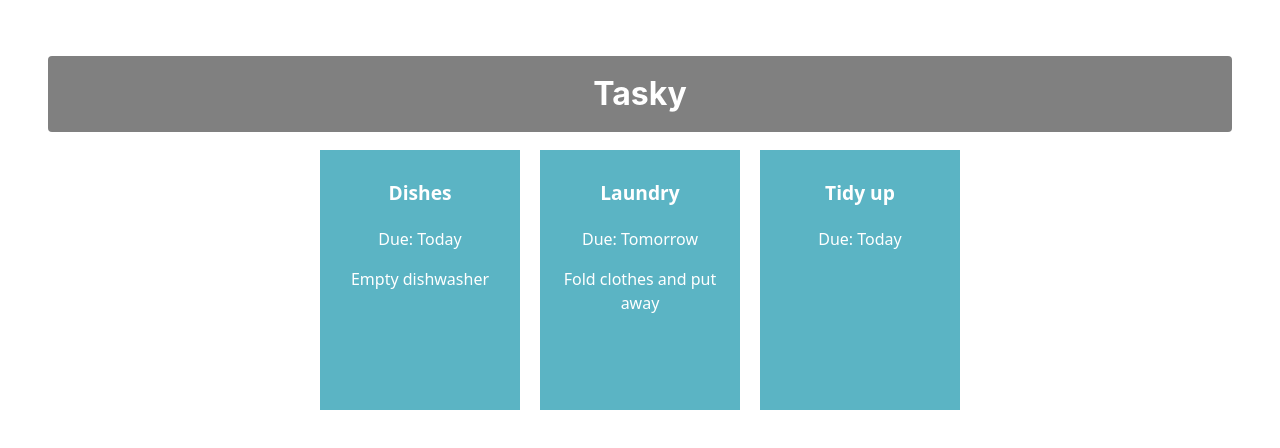
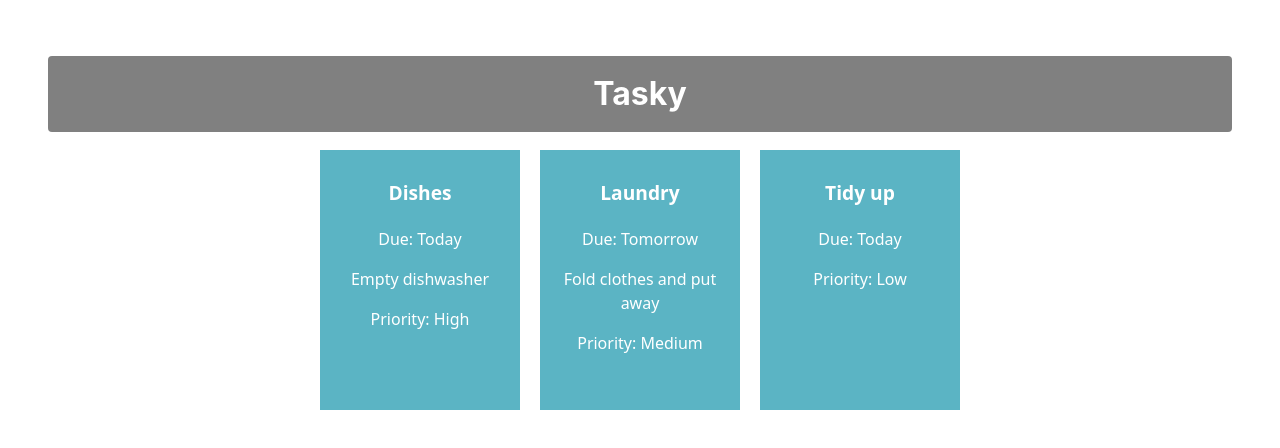
Before and after one commit to karinagassanova/react-basics-labs, a React (Vite) app in the folder webapp2/: page / in a window 1280 px wide. Shown: the top 448 px of the page. Built offline with nearby package versions, Linux system fonts and the light colour scheme.

Commit message:
Tasky Lab 2a - Exercise done

```diff
--- a/webapp2/src/App.jsx
+++ b/webapp2/src/App.jsx
@@ -1,14 +1,13 @@
-// App.js
 import React, { useState } from 'react';
 import './App.css';
 import Task from './components/Task';
 
 function App() {
-  const [ taskState, setTaskState ] = useState({
+  const [ taskState ] = useState({
     tasks: [
-      { id: 1, title:"Dishes", description: "Empty dishwasher", deadline: "Today" },
-      { id: 2, title: "Laundry", description: "Fold clothes and put away", deadline: "Tomorrow" },
-      { id: 3, title: "Tidy up", deadline: "Today" }
+      { id: 1, title:"Dishes", description: "Empty dishwasher", deadline: "Today", priority: "High" },
+      { id: 2, title: "Laundry", description: "Fold clothes and put away", deadline: "Tomorrow", priority: "Medium" },
+      { id: 3, title: "Tidy up", deadline: "Today", priority: "Low" }
     ]
   });
 
@@ -17,10 +16,11 @@
       <h1>Tasky</h1>
       {taskState.tasks.map((task) => (
         <Task
+          key={task.id}
           title={task.title}
           description={task.description}
           deadline={task.deadline}
-      key={task.id}
+          priority={task.priority}
         />
       ))}
     </div>
--- a/webapp2/src/components/Task.jsx
+++ b/webapp2/src/components/Task.jsx
@@ -1,16 +1,14 @@
 import React from 'react';
 
 const Task = (props) => {
-
   return (
     <div className="card">
       <p className="title">{props.title}</p>
       <p>Due: {props.deadline}</p>
       <p>{props.description}</p>
+      <p>Priority: {props.priority}</p>
     </div>
   )
 }
 
-
-
 export default Task;
```
Also changed, not shown: 1 other file (tests, documents, lock files or other folders). Lines whose indentation alone changed are shown as unchanged.
